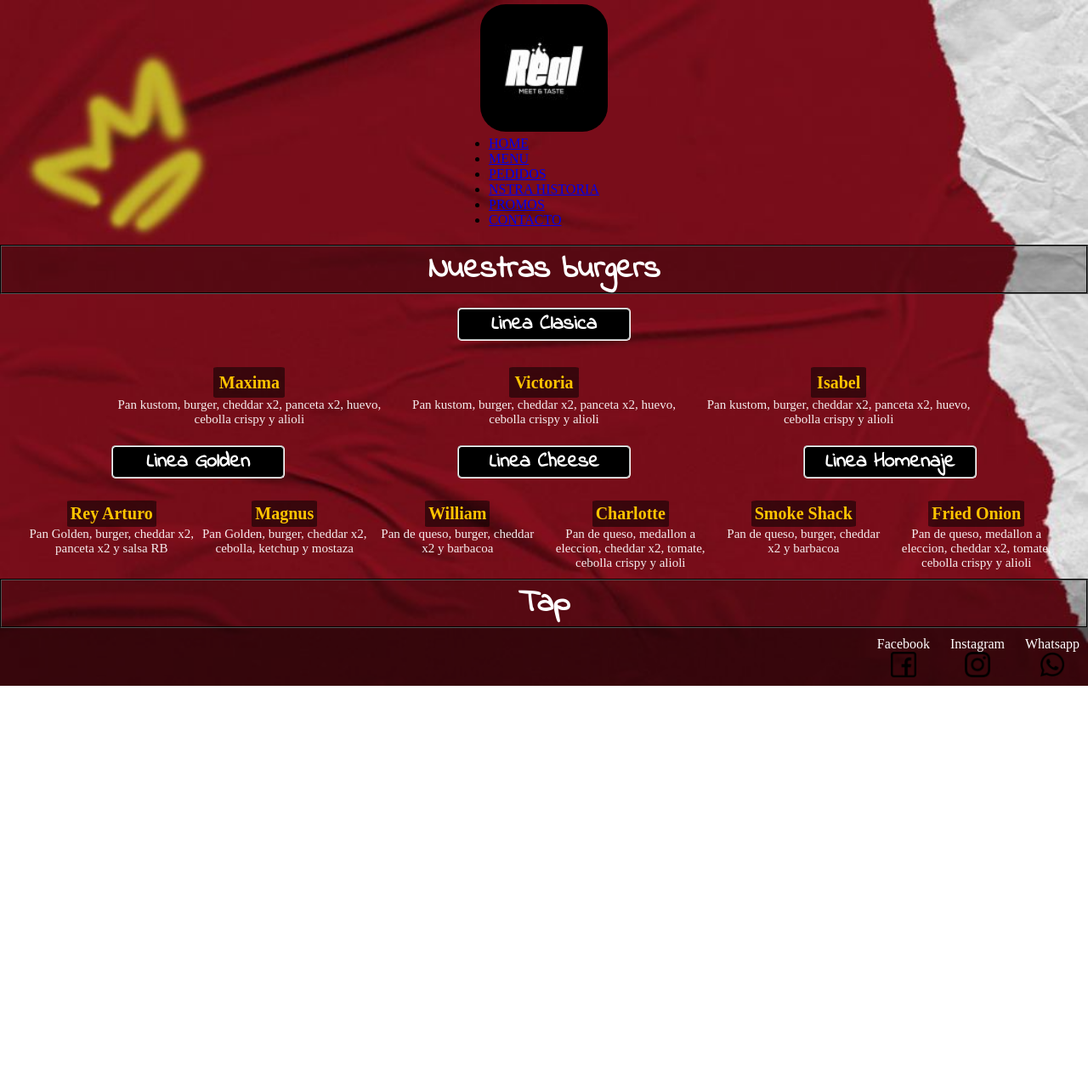
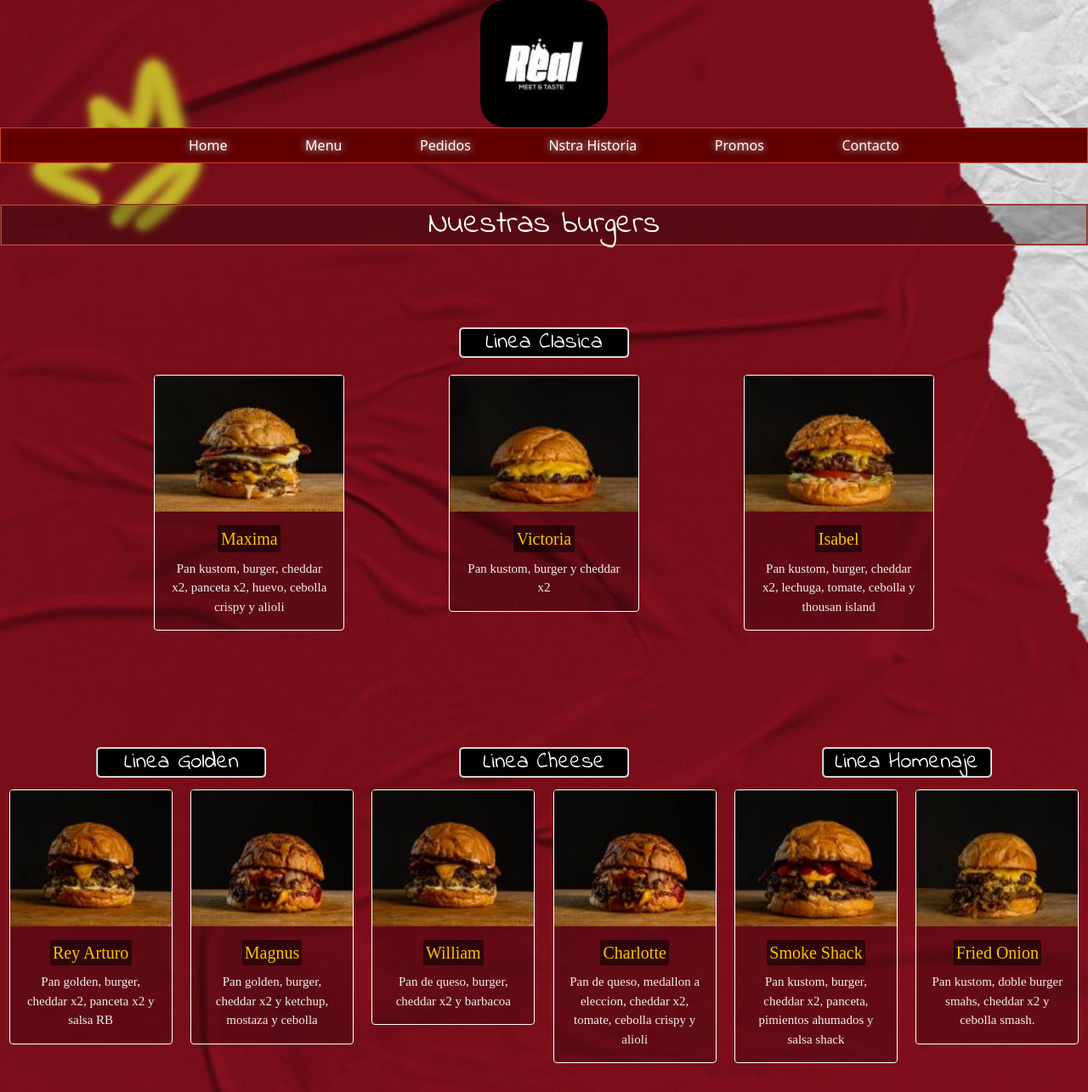
Before and after one commit to fontalucas/proyecto-prueba, a plain HTML site: page paginas/menu.html in a window 1280 px wide. Shown: the top 1285 px of the page at 85% size. Before the commit the page ends 807 px from the top, so only its background shows below. Drawn offline with nearby package versions, Linux system fonts and the light colour scheme.

Commit message:
entrega boostrap

```diff
--- a/paginas/menu.html
+++ b/paginas/menu.html
@@ -13,6 +13,8 @@
     <link rel="preconnect" href="https://fonts.googleapis.com">
     <link rel="preconnect" href="https://fonts.gstatic.com" crossorigin>
     <link href="https://fonts.googleapis.com/css2?family=Indie+Flower&display=swap" rel="stylesheet">
+    <!-- Boostrap -->
+    <link href="https://cdn.jsdelivr.net/npm/bootstrap@5.1.3/dist/css/bootstrap.min.css" rel="stylesheet" integrity="sha384-1BmE4kWBq78iYhFldvKuhfTAU6auU8tT94WrHftjDbrCEXSU1oBoqyl2QvZ6jIW3" crossorigin="anonymous">
 
 </head>
 
@@ -21,131 +23,104 @@
         <header class="header">
             <img src="../imagenes/logo.jpg" alt="logo del bar" class="cabecera__img">
             <div>
-                <nav>
-                    <ul class="header__list">
-                        <li class="header__list__item">
-                            <a href="../index.html" class="cabecera__list__link"> HOME </a>
-                        </li>
-                        <li class="header__list__item">
-                            <a href="#" class="cabecera__list__link"> MENU </a>
-                        </li>
-                         <li class="header__list__item">
-                                <a href="./pedidos.html" class="cabecera__list__link"> PEDIDOS </a>
-                        </li>
-                         <li class="header__list__item">
-                                <a href="./nuestra-historia.html" class="cabecera__list__link"> NSTRA HISTORIA</a>
-                        </li>
-                        <li class="header__list__item">
-                            <a href="../pormos.html" class="cabecera__list__link"> PROMOS </a>
-                        </li>
-                         <li class="header__list__item">
-                             <a href="./contacto.html" class="cabecera__list__link"> CONTACTO </a>
-                            </li>
-                        </ul>
-                    </nav>
+                <nav class="navbar navbar-expand-lg navbar-light">
+                    <div class="container-fluid">
+                        <button class="navbar-toggler" type="button" data-bs-toggle="collapse" data-bs-target="#navbarNavAltMarkup" aria-controls="navbarNavAltMarkup" aria-expanded="false" aria-label="Toggle navigation">
+                            <span class="navbar-toggler-icon"></span>
+                        </button>
+                        <div class="collapse navbar-collapse" id="navbarNavAltMarkup">
+                            <div class="navbar-nav">
+                                <a class="nav-link active" aria-current="page" href=../index.html>Home</a>
+                                <a class="nav-link" href="#">Menu</a>
+                                <a class="nav-link" href="./paginas/pedidos.html">Pedidos</a>
+                                <a class="nav-link" href="/paginas/nuestra-historia.html">Nstra Historia </a>
+                                <a class="nav-link" href="../pormos.html">Promos</a>
+                                <a class="nav-link" href="./paginas/contacto.html">Contacto</a>
+                            </div>
+                        </div>
+                    </div>
+                </nav>
 </header>
  <main>
+     <section class="menu">
         <div class="menu__subt">
             <h3>Nuestras burgers</h3>
         </div>
 
-        <section class="menu">
             <div class="contenedor1">
-                <div class="lineas__clasica"> <h2>Linea Clasica</h2>   </div>
+                <div class="lineas__clasica"> <h2>Linea Clasica</h2> </div>
 
-                <div class="maxima"> <h4>Maxima</h4> <p>Pan kustom, burger, cheddar x2, panceta x2, huevo, cebolla crispy y alioli</p>
+                <div class="card maxima" style="width: 14rem;">
+                    <img src="../imagenes/MAXIMA.jpg" class="card-img-top" alt="hamburguesa maxima">
+                    <div class="card-body">
+                      <h4 class="card-title">Maxima</h4>
+                      <p class="card-text">Pan kustom, burger, cheddar x2, panceta x2, huevo, cebolla crispy y alioli</p>
+                    </div>
                 </div>
-
-                <div class="victoria"> <h4>Victoria</h4> <p>Pan kustom, burger, cheddar x2, panceta x2, huevo, cebolla crispy y alioli</p>
+                <div class="card victoria" style="width: 14rem;">
+                    <img src="../imagenes/victoria.jpg" class="card-img-top" alt="hamburguesa victoria">
+                    <div class="card-body">
+                      <h4 class="card-title">Victoria</h4>
+                      <p class="card-text">Pan kustom, burger  y cheddar x2</p>
+                    </div>
                 </div>
-
-                <div class="isabel"> <h4>Isabel</h4> <p>Pan kustom, burger, cheddar x2, panceta x2, huevo, cebolla crispy y alioli</p>
+                <div class="card isabel" style="width: 14rem;">
+                    <img src="../imagenes/ISABEL.jpg" class="card-img-top" alt="hamburguesa isabel">
+                    <div class="card-body">
+                      <h4 class="card-title">Isabel</h4>
+                      <p class="card-text">Pan kustom, burger, cheddar x2, lechuga, tomate, cebolla y thousan island</p>
+                    </div>
                 </div>
             </div>
 
             <div class="contenedor2">
                 <div class="lineaGolden"> <h2>Linea Golden</h2> </div>
-                    <div class="reyarturo">
-                        <h4>Rey Arturo</h4>
-                        <p>Pan Golden, burger, cheddar x2, panceta x2 y salsa RB</p> </div>
-                    <div class="magnus">
-                        <h4>Magnus</h4>
-                        <p>Pan Golden, burger, cheddar x2, cebolla, ketchup y mostaza</p></div>
+                <div class="card reyarturo" style="width: 12rem;">
+                    <img src="../imagenes/reyarturo.jpg" class="card-img-top" alt="hamburguesa reyarturo">
+                    <div class="card-body">
+                      <h4 class="card-title">Rey Arturo</h4>
+                      <p class="card-text">Pan golden, burger, cheddar x2, panceta x2 y salsa RB</p>
+                    </div>
+                </div>
+                <div class="card magnus" style="width: 12rem;">
+                    <img src="../imagenes/magnus.jpg" class="card-img-top" alt="hamburguesa ma">
+                    <div class="card-body">
+                      <h4 class="card-title">Magnus</h4>
+                      <p class="card-text">Pan golden, burger, cheddar x2 y ketchup, mostaza y cebolla</p>
+                    </div>
+                </div>
                 <div class="lineaCheese"> <h2>Linea Cheese</h2> </div>
-                    <div class="william">
-                        <h4>William</h4>
-                        <p>Pan de queso, burger, cheddar x2 y barbacoa</p></div>
-                    <div class="charlotte">
-                        <h4>Charlotte</h4>
-                        <p>Pan de queso, medallon a eleccion, cheddar x2, tomate, cebolla crispy y alioli</p></div>
+                <div class="card william" style="width: 12rem;">
+                    <img src="../imagenes/reyarturo.jpg" class="card-img-top" alt="hamburguesa reyarturo">
+                    <div class="card-body">
+                      <h4 class="card-title">William</h4>
+                      <p class="card-text">Pan de queso, burger, cheddar x2 y barbacoa</p>
+                    </div>
+                </div>
+                <div class="card charlotte" style="width: 12rem;">
+                    <img src="../imagenes/magnus.jpg" class="card-img-top" alt="hamburguesa ma">
+                    <div class="card-body">
+                      <h4 class="card-title">Charlotte</h4>
+                      <p class="card-text">Pan de queso, medallon a eleccion, cheddar x2, tomate, cebolla crispy y alioli</p>
+                    </div>
+                </div>
                 <div class="lineaHomenaje"> <h2>Linea Homenaje</h2> </div>
-                    <div class="smokeshack">
-                        <h4>Smoke Shack</h4>
-                        <p>Pan de queso, burger, cheddar x2 y barbacoa</p></div>
-                    <div class="friedonion">
-                        <h4>Fried Onion</h4>
-                        <p>Pan de queso, medallon a eleccion, cheddar x2, tomate, cebolla crispy y alioli</p></div>
+                <div class="card smokeshack" style="width: 12rem;">
+                    <img src="../imagenes/smokeshacj.jpg" class="card-img-top" alt="hamburguesa smokeshack">
+                    <div class="card-body">
+                      <h4 class="card-title">Smoke Shack</h4>
+                      <p class="card-text">Pan kustom, burger, cheddar x2, panceta, pimientos ahumados y salsa shack</p>
+                    </div>
                 </div>
-<!--             <h2>Linea Clasica</h2>
-            <div class="lineas__clasica">
-
-                <div class="burgers">
-                    <h4>Maxima</h4>
-                    <p>Pan kustom, burger, cheddar x2, panceta x2, huevo, cebolla crispy y alioli</p>
+                <div class="card friedonion" style="width: 12rem;">
+                    <img src="../imagenes/friedonion.jpg" class="card-img-top" alt="hamburguesa fried onion">
+                    <div class="card-body">
+                      <h4 class="card-title">Fried Onion</h4>
+                      <p class="card-text">Pan kustom, doble burger smahs, cheddar x2 y cebolla smash.</p>
+                    </div>
                 </div>
-                <div class="burgers">
-                    <h4>Victoria</h4>
-                    <p>Pan kustom, burger y cheddar x2</p>
                 </div>
-                <div class="burgers">
-                    <h4>Isabel</h4>
-                    <p>Pan kustom, burger, cheddar x2, lechuga, tomate, cebolla y salsa thousand island</p>
-                </div>
-
-            </div> -->
-       <!--  <div class="caja">
-
-            <h2>Linea Golden</h2>
-            <div class="lineas__golden">
-                <div class="burgers">
-                    <h4>Rey Arturo</h4>
-                    <p>Pan Golden, burger, cheddar x2, panceta x2 y salsa RB</p>
-                </div>
-                <div class="burgers">
-                    <h4>Magnus</h4>
-                    <p>Pan Golden, burger, cheddar x2, cebolla, ketchup y mostaza</p>
-                </div>
-
-            </div>
-            <h2>Linea Cheese</h2>
-            <div class="lineas__cheese">
-                <div class="burgers">
-                    <h4>William</h4>
-                    <p>Pan de queso, burger, cheddar x2 y barbacoa</p>
-                </div>
-                <div class="burgers">
-                    <h4>Charlotte</h4>
-                    <p>Pan de queso, medallon a eleccion, cheddar x2, tomate, cebolla crispy y alioli</p>
-                </div>
-
-
-            </div>
-
-            <h2>Linea Homenaje</h2>
-            <div class="lineas__homenaje">
-                <div class="burgers">
-                    <h4>Smoke Shack</h4>
-                    <p>Pan de queso, burger, cheddar x2 y barbacoa</p>
-                </div>
-                <div class="burgers">
-                    <h4>Fried Onion</h4>
-                    <p>Pan de queso, medallon a eleccion, cheddar x2, tomate, cebolla crispy y alioli</p>
-                </div>
-
-            </div>
-        </di<! v>  -->
-
-        </section>
+    </section>
 
         <div class="menu__subt">
             <h3>Tap</h3>
@@ -180,5 +155,6 @@
 
 
 
+    <script src="https://cdn.jsdelivr.net/npm/bootstrap@5.1.3/dist/js/bootstrap.bundle.min.js" integrity="sha384-ka7Sk0Gln4gmtz2MlQnikT1wXgYsOg+OMhuP+IlRH9sENBO0LRn5q+8nbTov4+1p" crossorigin="anonymous"></script>
 
 </body>
--- a/style.css
+++ b/style.css
@@ -12,25 +12,20 @@ body {
 
 /* HEADER */ /* HEADER */ /* HEADER */ /* HEADER */ /* HEADER */ /* HEADER */ /* HEADER */ /* HEADER */
 
-.header {
-    width: 100%;
-    display: flex;
-    flex-direction: column;
-    align-items: center;
-    margin-bottom: 20px;
 
-}
 .cabecera__img {
     border-radius: 20%;
     width: 150px;
     height: 150px;
+    display: flex;
     align-items: center;
     margin: 5px ;
+    margin: auto;
 
 }
 .navbar {
-    border: solid 1px black;
-    background-color: #7f00007e;
+    border: solid 1px #ce432b;
+    background-color: #620000;
     justify-content: center;
     padding-top: 0px !important;
     padding-bottom: 0px !important;
@@ -105,20 +100,21 @@ h2 {
     background-color: rgb(0, 0, 0);
     margin: auto;
     width: 200px;
-    font-size: 24px;
+    font-size: 20pt !important;
     font-family: 'Indie Flower';
     border-radius: 5px;
 }
 
 h3 {
     text-align: center;
-    border: groove 2px black;
+    border: groove 2px #ce432b;
     color: rgb(255, 255, 255);
     background-color: rgba(0, 0, 0, 0.277);
     margin: auto;
-    width: 99.7%;
+    width: 100%;
     font-size: 28pt !important;
     font-family: 'Indie Flower', cursive;
+    margin-top: 3rem !important;
 }
 
 h4 {
@@ -164,45 +160,60 @@ p {
 }
 
 /* MAIN MENU */ /* MAIN MENU */ /* MAIN MENU */ /* HEADER MENU */
+.menu {
+    background-image: url(./imagenes/);
+}
 
 .menu h4 {
     font-size: 20px;
-
 }
 .menu p {
     font-size: 15px;
 }
+
 .contenedor1 {
     display: grid;
     grid-template-columns: repeat(3, 1fr);
-    grid-template-rows: repeat(2, 1fr);
+    grid-template-rows: 15% 90%;
     grid-column-gap: 1rem;
     grid-row-gap: 1rem;
-    margin: 2rem 0rem;
     width: 80vw;
     margin: auto;
+    height: fit-content;
+    margin-top: 5rem;
 
 }
 
 
 .lineas__clasica { grid-area: 1 / 2 / 2 / 3;
-    margin-top: 1rem;
-}
+    margin-top: 1rem;}
 .maxima { grid-area: 2 / 1 / 3 / 2; }
 .victoria { grid-area: 2 / 2 / 3 / 3; }
 .isabel { grid-area: 2 / 3 / 3 / 4; }
 
+.card {
+    background-color: #00000037 !important; /* me pisa el boostrap */
+    border: solid 1px white !important;
+    margin: auto;
+    margin-top: 0%;
+    width: 12rem;
+}
+
+.card-img-top {
+    width: 10rem;
+    height: 10rem;
+}
+
 .contenedor2 {
         display: grid;
         grid-template-columns: repeat(6, 1fr);
-        grid-template-rows: repeat(2, 1fr);
+        grid-template-rows: 15% 100%;
         grid-template-areas:
             "lineaGolden lineaGolden lineaCheese lineaCheese lineaHomenaje lineaHomenaje"
             "reyarturo magnus william charlotte smokeshack friedonion";
-        width: 95%;
-        justify-content: center;
+        width: 100%;
         margin: auto;
-        gap: 5px;
+        margin-top: 8rem;
 
 
 
```
Also changed, not shown: index.html (+1 -1 lines), imagenes/ISABEL.jpg (added), imagenes/MAXIMA.jpg (added), imagenes/friedonion.jpg (added), imagenes/magnus.jpg (added), imagenes/reyarturo.jpg (added), imagenes/smokeshacj.jpg (added), imagenes/victoria.jpg (added), imagenes/william.jpg (added), 1 other file.
